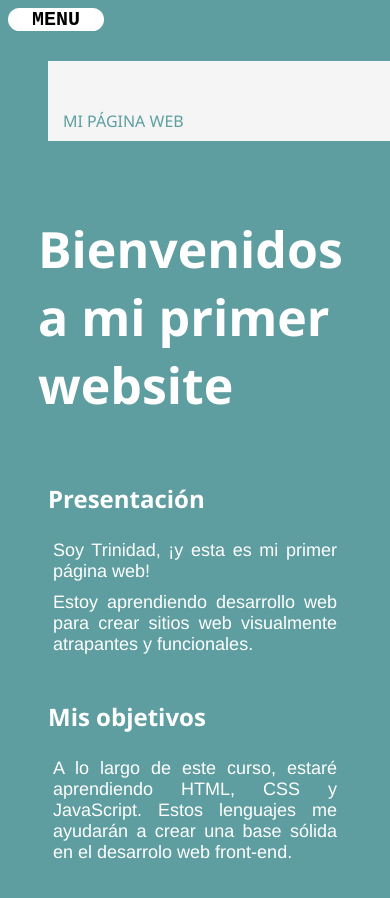
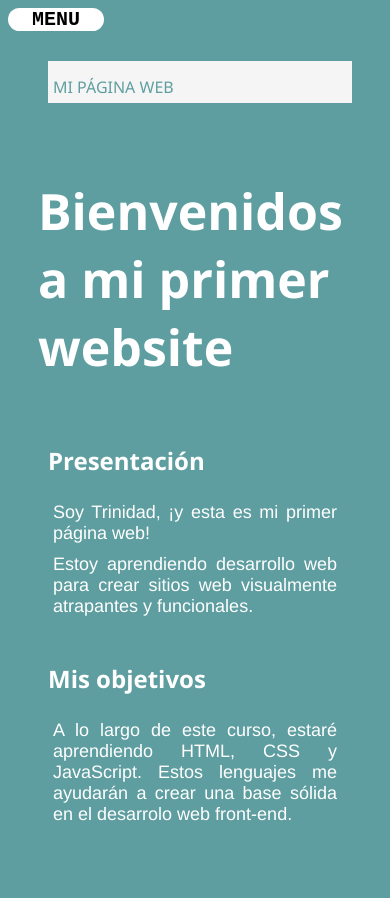
Before and after one commit to tri-corv/Miprimerap-gina, a plain HTML site: page index.html in a window 390 px wide. Shown: the top 898 px of the page. Drawn offline with Linux system fonts and the light colour scheme.

Commit message:
Actualización navbar

```diff
--- a/style.css
+++ b/style.css
@@ -53,8 +53,7 @@ p {
 
 .container nav {
   display: flex;
-  padding: 15px;
-  height: 10px;
+  padding: 5px;
   margin-left: 10px;
   background-color: whitesmoke;
   color: cadetblue;
@@ -65,7 +64,7 @@ p {
 .navbar {
   display: flex;
   justify-content: left;
-  width: 100%;
+  width:auto;
 }
 
 .brand {
@@ -129,7 +128,7 @@ nav a:hover {
     font-size: 20px;
   }
 
-  .nav-links.nav-links-responsive {
+  .nav-links-responsive {
     position: absolute;
     display: flex;
     background-color: rgba(20, 20, 20, 0.95);
```
